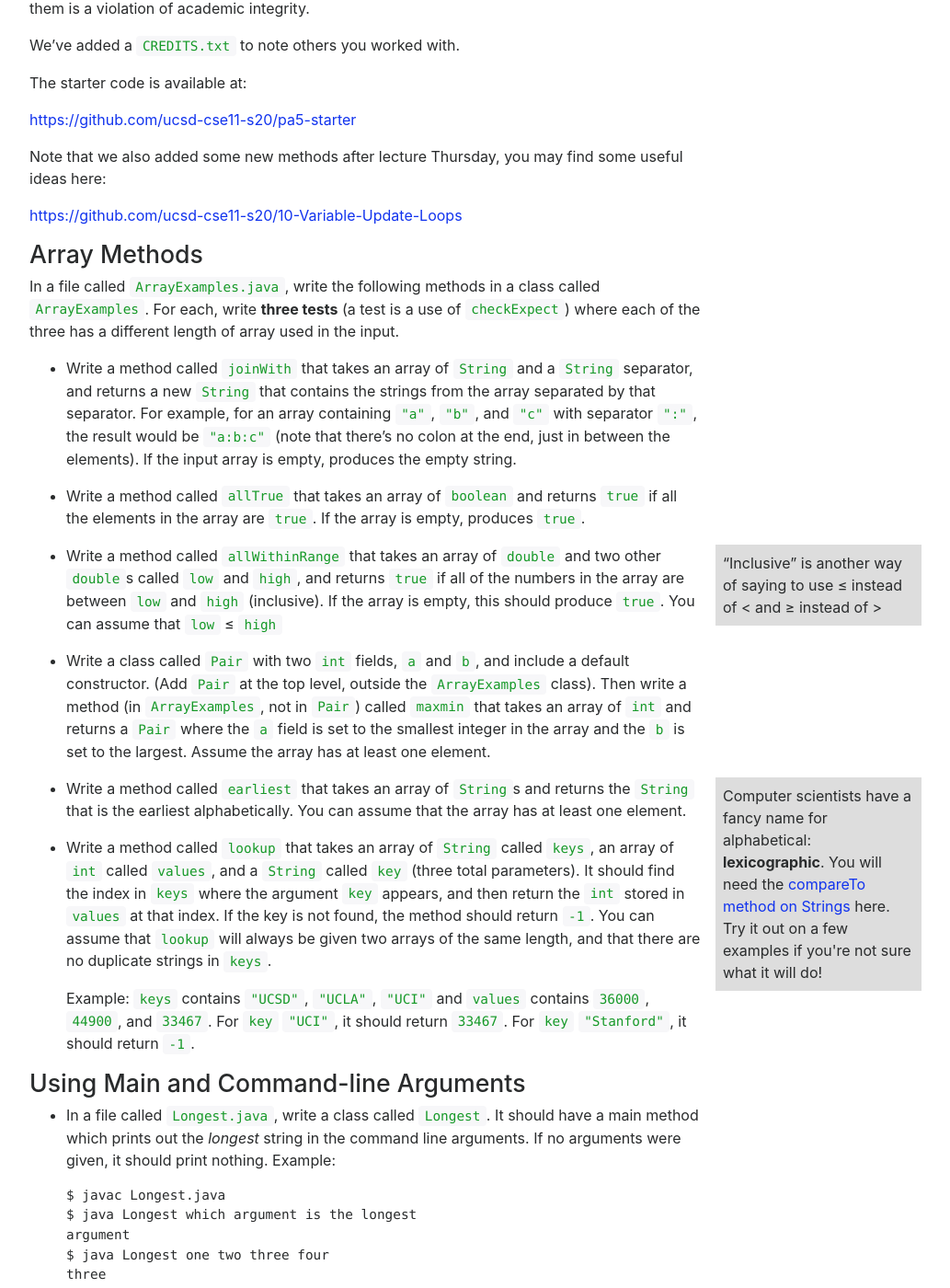
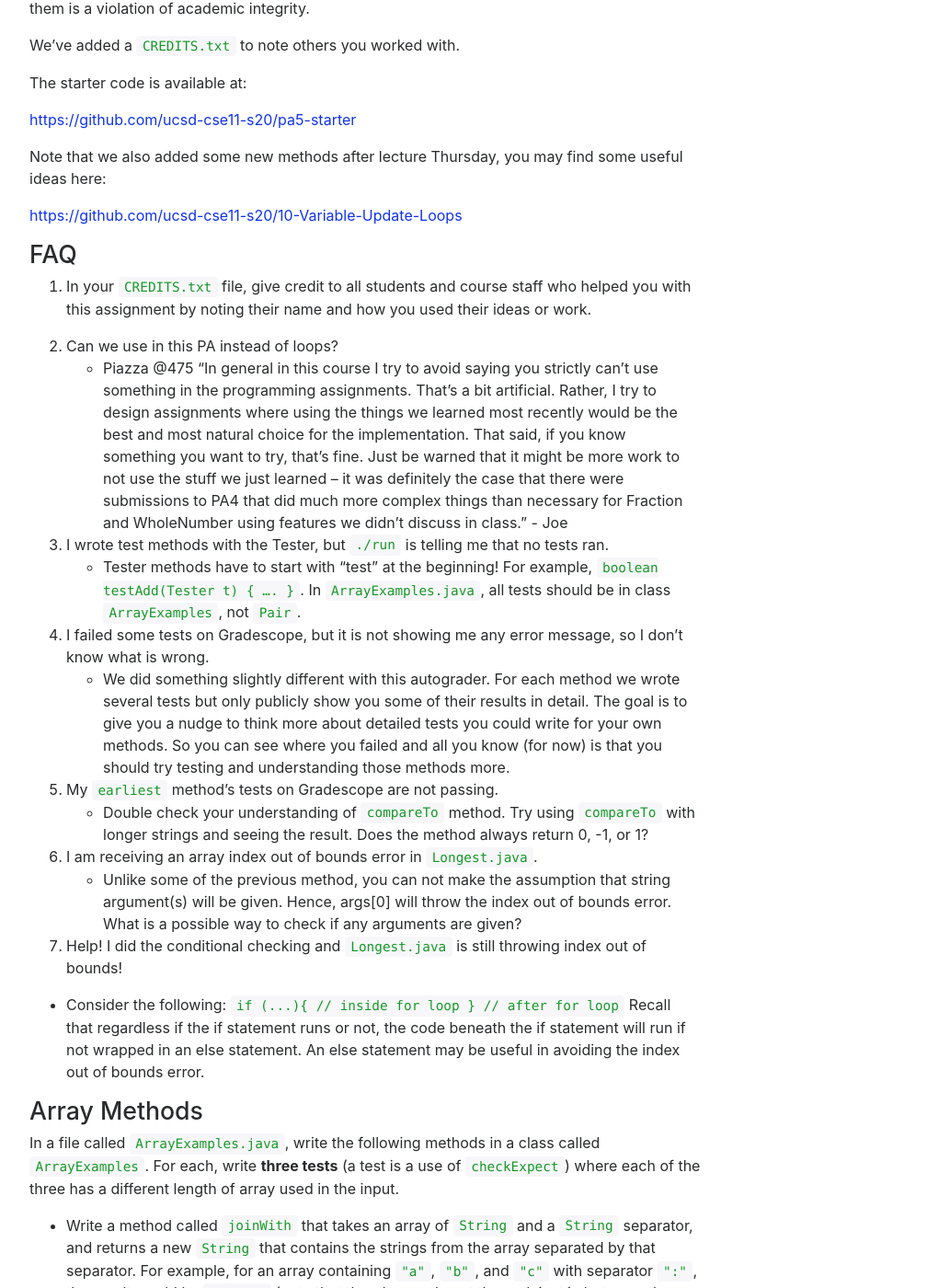
Before and after one commit to ucsd-cse11-s20/ucsd-cse11-s20.github.io, a Jekyll site: the page built from pa5/index.md, in a window 1280 px wide and 1400 px high, scrolled down 497 px. Shown: the whole window at 92% size, without its empty margins (243-1276 px from the left). Built offline with Jekyll 4.4.1, drawn with Linux system fonts in a browser that asks for light colours; nearby versions of some CDN libraries.

Commit message:
Update index.md

```diff
--- a/pa5/index.md
+++ b/pa5/index.md
@@ -29,6 +29,38 @@ Note that we also added some new methods after lecture Thursday, you may find
 some useful ideas here:
 
 [https://github.com/ucsd-cse11-s20/10-Variable-Update-Loops](https://github.com/ucsd-cse11-s20/10-Variable-Update-Loops)
+
+## FAQ
+1. In your `CREDITS.txt` file, give credit to all students and course staff who helped you with this assignment by noting their name and how you used their ideas or work.
+
+
+2. Can we use <some other library> in this PA instead of loops?
+- Piazza @475 "In general in this course I try to avoid saying you strictly can't use something in the programming assignments. That's a bit artificial. Rather, I try to design assignments where using the things we learned most recently would be the best and most natural choice for the implementation. That said, if you know something you want to try, that's fine. Just be warned that it might be more work to not use the stuff we just learned – it was definitely the case that there were submissions to PA4 that did much more complex things than necessary for Fraction and WholeNumber using features we didn't discuss in class." - Joe
+
+
+2. I wrote test methods with the Tester, but `./run` is telling me that no tests ran.
+- Tester methods have to start with “test” at the beginning! For example, `boolean testAdd(Tester t) { …. }`. In `ArrayExamples.java`, all tests should be in class `ArrayExamples`, not `Pair`.
+
+
+3. I failed some tests on Gradescope, but it is not showing me any error message, so I don’t know what is wrong.
+- We did something slightly different with this autograder. For each method we wrote several tests but only publicly show you some of their results in detail. The goal is to give you a nudge to think more about detailed tests you could write for your own methods. So you can see where you failed and all you know (for now) is that you should try testing and understanding those methods more.
+
+4. My `earliest` method's tests on Gradescope are not passing.
+- Double check your understanding of `compareTo` method. Try using `compareTo` with longer strings and seeing the result. Does the method always return 0, -1, or 1?
+
+
+5. I am receiving an array index out of bounds error in `Longest.java`.
+- Unlike some of the previous method, you can not make the assumption that string argument(s) will be given. Hence, args[0] will throw the index out of bounds error. What is a possible way to check if any arguments are given?
+
+
+6. Help! I did the conditional checking and `Longest.java` is still throwing index out of bounds!
+
+- Consider the following:
+`if (...){
+    // inside for loop
+}
+// after for loop`
+Recall that regardless if the if statement runs or not, the code beneath the if statement will run if not wrapped in an else statement. An else statement may be useful in avoiding the index out of bounds error.
 
 ## Array Methods
 
```
